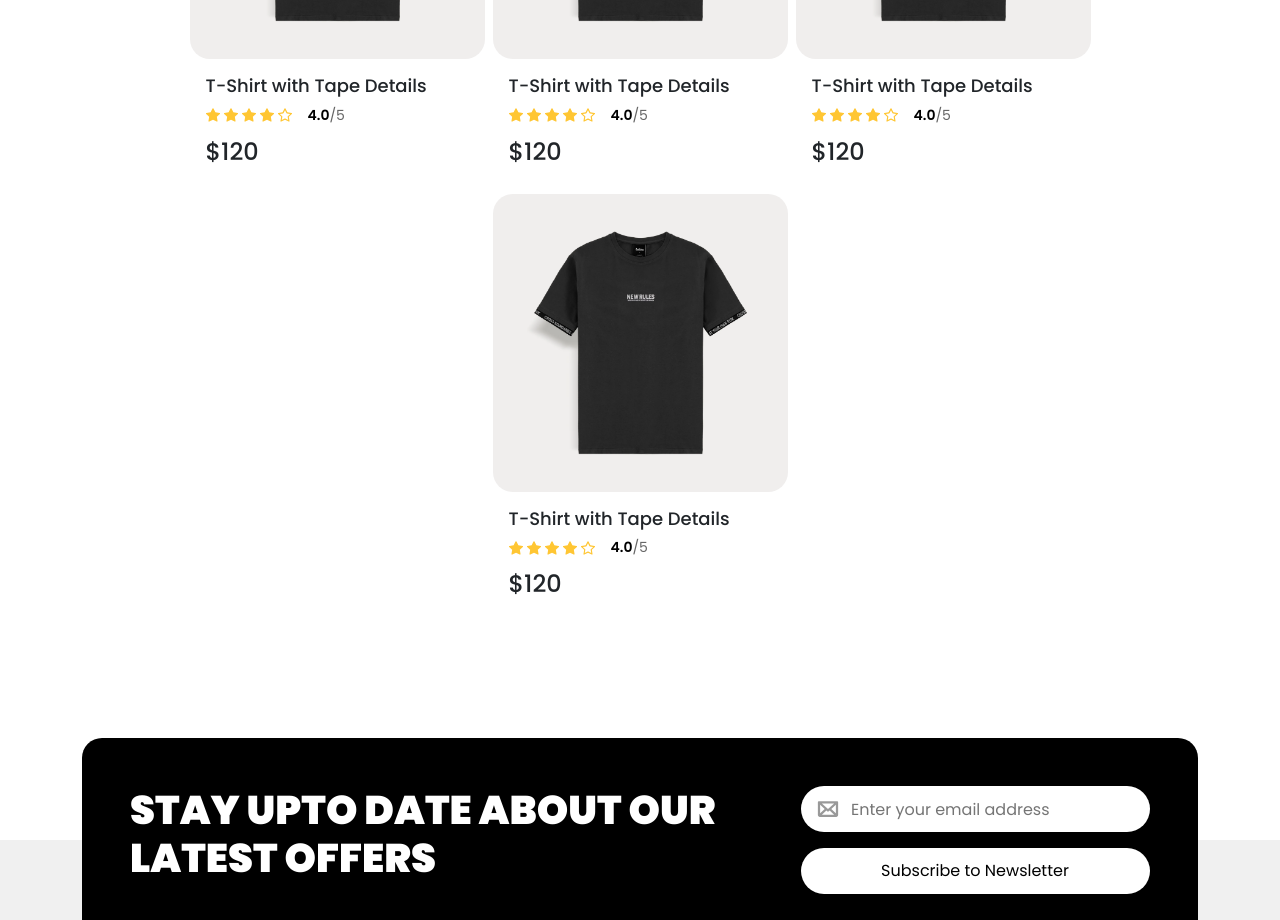
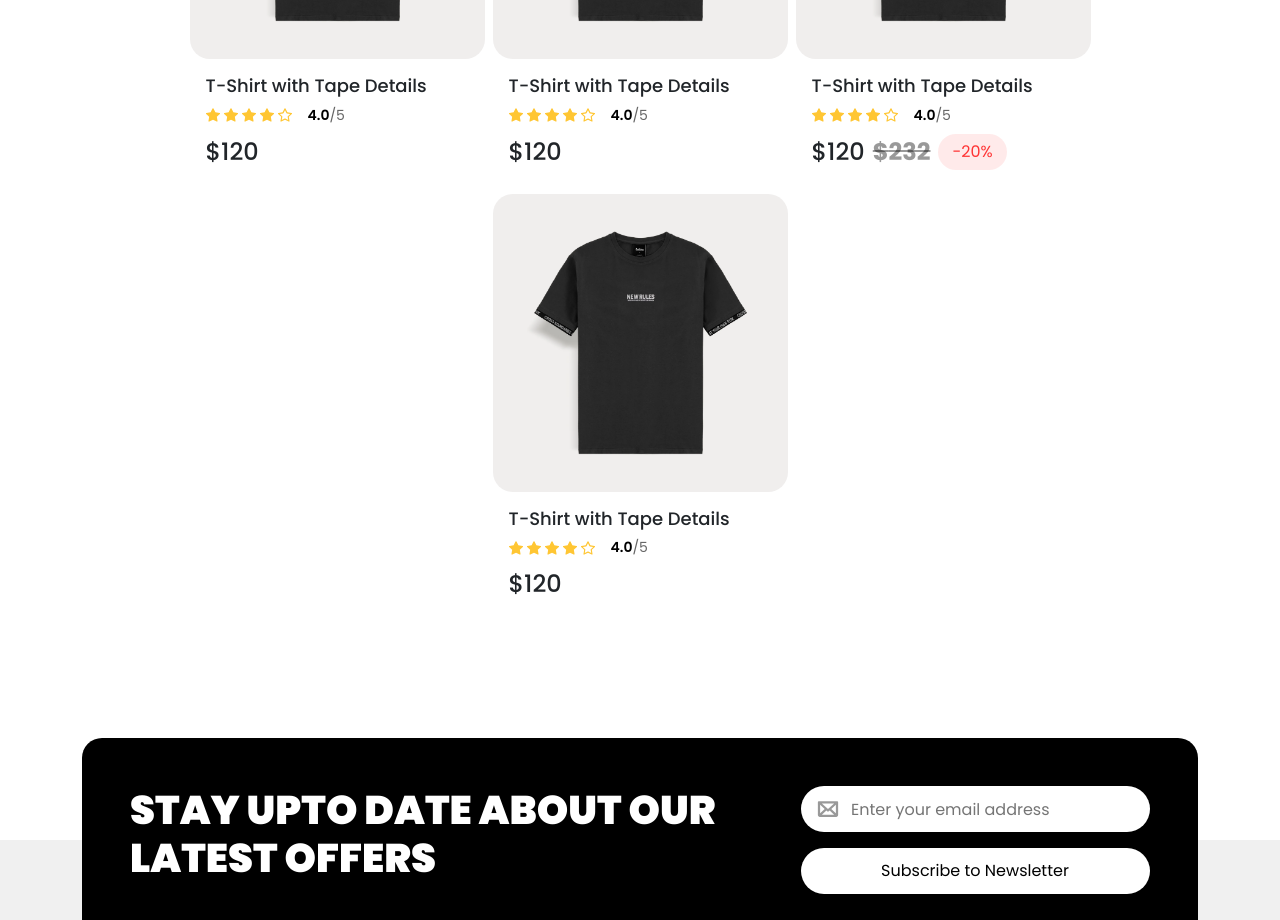
Before and after one commit to OsamaYouseff/vue_task, a Vue app: page /product-details/1 in a window 1280 px wide. Shown: the part 2360-3280 px from the top of the page. Built offline with nearby package versions, Linux system fonts and the light colour scheme.

Commit message:
fix some bugs with ts

```diff
--- /dev/null
+++ b/src/Interfaces/Testimonial.ts
@@ -0,0 +1,6 @@
+export interface Testimonial {
+  id: number;
+  name: string;
+  rating: number;
+  description: string;
+}
--- a/src/components/HomeComponents/ProductsCollections/ProductCard.vue
+++ b/src/components/HomeComponents/ProductsCollections/ProductCard.vue
@@ -3,9 +3,8 @@ import Rating from "primevue/rating";
 import { ref } from "vue";
 
 const props = defineProps({
-  id: Number,
+  id: { type: Number, required: true },
 });
-
 const discountAvailable = ref<boolean>(props.id % 3 === 0);
 const rating = ref<number>(4);
 </script>
--- a/src/components/HomeComponents/TestimonialBox.vue
+++ b/src/components/HomeComponents/TestimonialBox.vue
@@ -2,9 +2,11 @@
 import Rating from "primevue/rating";
 import { ref } from "vue";
 
-const props = defineProps({
-  testimonial: Object,
-});
+import type { Testimonial } from "@/Interfaces/Testimonial";
+
+const props = defineProps<{
+  testimonial: Testimonial;
+}>();
 
 const rating = ref(props.testimonial.rating);
 </script>
--- a/src/components/ProductDetails/SuggestProducts.vue
+++ b/src/components/ProductDetails/SuggestProducts.vue
@@ -1,5 +1,8 @@
 <script setup lang="ts">
 import ProductCard from "@/components/HomeComponents/ProductsCollections/ProductCard.vue";
+import { ref } from "vue";
+
+const showedProductsNum = ref<number>(4);
 </script>
 <template>
   <div class="new-arrivals py-4 d-flex flex-column">
@@ -9,10 +12,7 @@ import ProductCard from "@/components/HomeComponents/ProductsCollections/Product
     <div
       class="products d-flex flex-wrap justify-content-center gap-2 row py-5"
     >
-      <ProductCard />
-      <ProductCard />
-      <ProductCard />
-      <ProductCard />
+      <ProductCard v-for="i in showedProductsNum" :key="i" :id="i" />
     </div>
   </div>
 </template>
```
Also changed, not shown: 1 other file (tests, documents, lock files or other folders).
